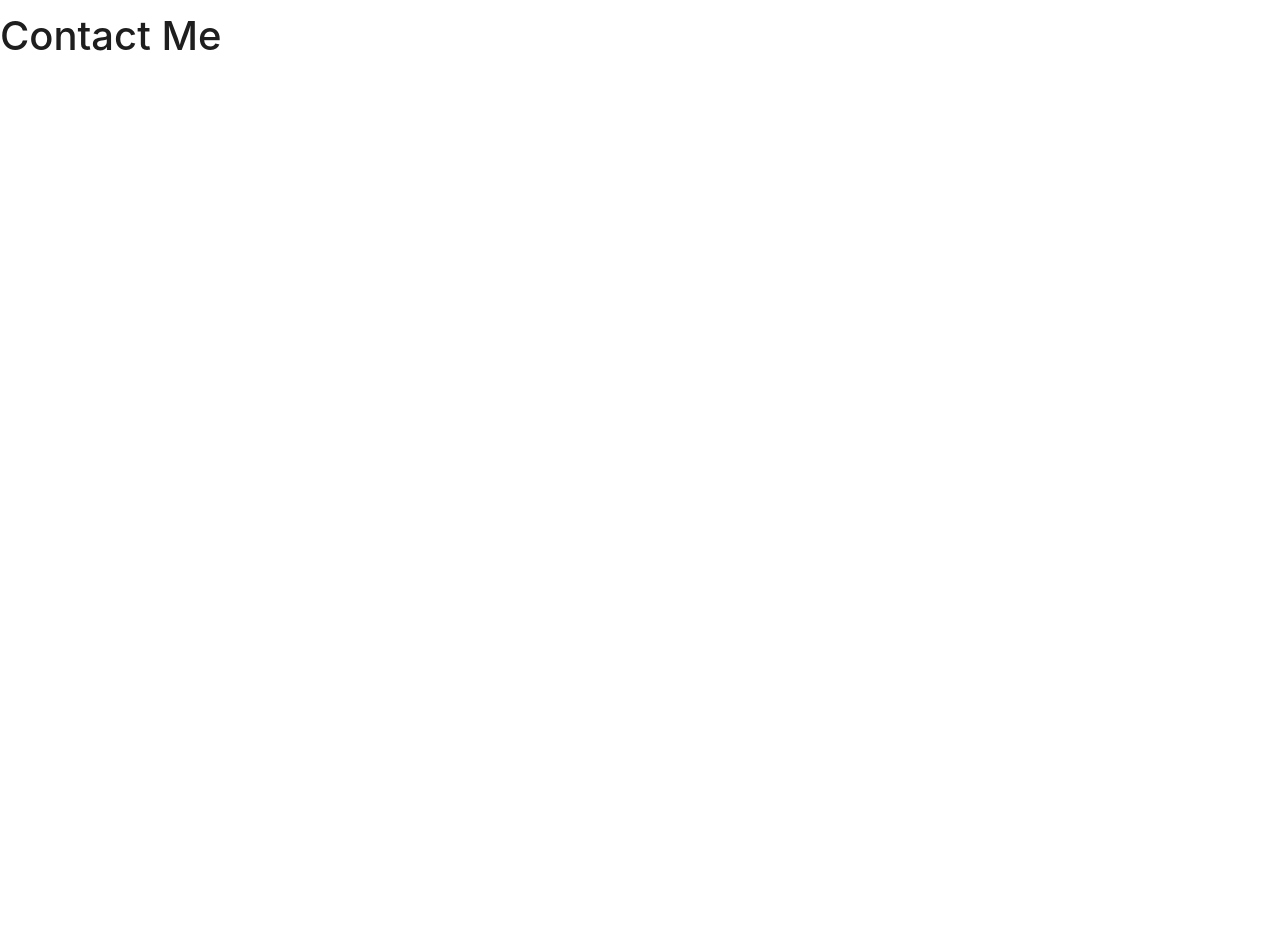
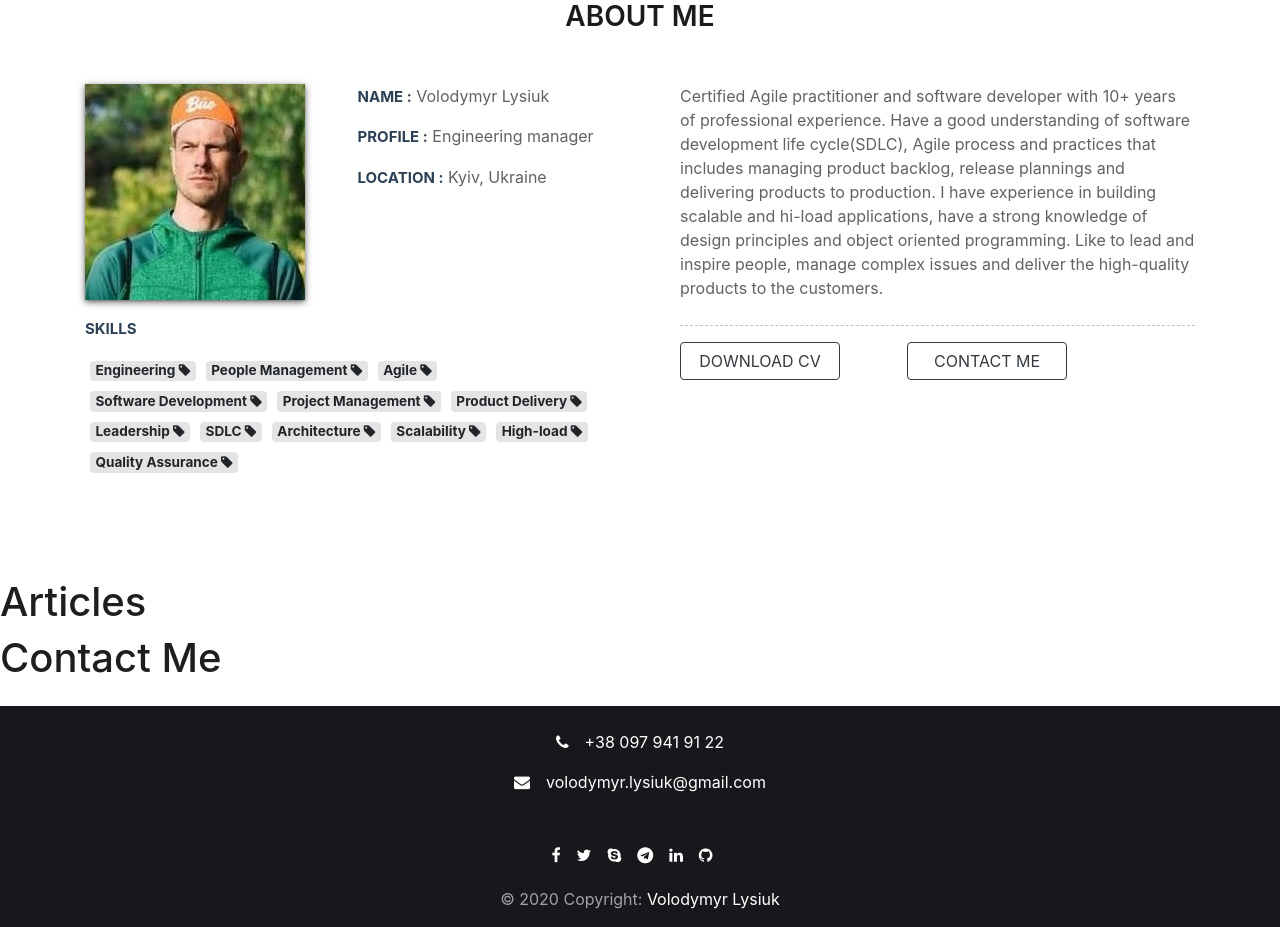
Before and after one commit to VLysiuk/vlysiuk.github.io, a React (Create React App) app: page / in a window 1280 px wide. Shown: the part 900-1827 px from the top of the page. Before the commit the page ends 968 px from the top, so only its background shows below. Built offline with nearby package versions, Linux system fonts and the light colour scheme.

Commit message:
added about page

```diff
--- a/src/About.js
+++ b/src/About.js
@@ -2,8 +2,52 @@ import React from "react"
 
 const About = (props) => {
   return (
-    <div>
-      <h1>HI HI ABOUT</h1>
+    <div class="container page" id="about">
+      <h3 class="page-title">About me</h3>
+      <div class="row gutters-80">
+            <div class="col-md-6">
+              <div class="row">
+                <div class="col-md-6 about-image">
+                  <img class="img-shadow" src={require('./assets/about_photo.jpg')} alt="" />
+                </div>
+                <div class="col-md-6">
+                  <p class="about-bio"><strong>NAME :</strong> Volodymyr Lysiuk</p>
+                  <p class="about-bio"><strong>PROFILE :</strong> Engineering manager</p>
+                  <p class="about-bio"><strong>LOCATION :</strong> Kyiv, Ukraine</p>
+                </div>
+              </div>
+                <p class="about-bio"><strong>SKILLS</strong></p>
+                <div>
+                  <span class="skill-box">Engineering   <i className="fa fa-tag"></i></span>
+                  <span class="skill-box">People Management   <i className="fa fa-tag"></i></span>
+                  <span class="skill-box">Agile   <i className="fa fa-tag"></i></span>
+                  <span class="skill-box">Software Development   <i className="fa fa-tag"></i></span>
+                  <span class="skill-box">Project Management   <i className="fa fa-tag"></i></span>
+                  <span class="skill-box">Product Delivery   <i className="fa fa-tag"></i></span>
+                  <span class="skill-box">Leadership   <i className="fa fa-tag"></i></span>
+                  <span class="skill-box">SDLC   <i className="fa fa-tag"></i></span>
+                  <span class="skill-box">Architecture   <i className="fa fa-tag"></i></span>
+                  <span class="skill-box">Scalability   <i className="fa fa-tag"></i></span>
+                  <span class="skill-box">High-load   <i className="fa fa-tag"></i></span>
+                  <span class="skill-box">Quality Assurance    <i className="fa fa-tag"></i></span>
+                </div>
+            </div>
+            <div class="col-md-6 about-content">
+              <p class="about-description">Certified Agile practitioner and software developer with 10+ years of professional experience.
+                Have a good understanding of software development life cycle(SDLC), Agile process and practices that
+                includes managing product backlog, release plannings and delivering products to production.
+                I have experience in building scalable and hi-load applications, have a strong knowledge of design principles and object oriented programming.
+                Like to lead and inspire people, manage complex issues and deliver the high-quality products to the customers. </p>
+              <div class="row">
+                <div class="col-md-5">
+                  <a class="btn btn-outline-dark about-button" href="V.Lysiuk_CV_current.pdf">DOWNLOAD CV</a>
+                </div>
+                <div class="col-md-5">
+                  <a class="btn btn-outline-dark about-button" href="#contact">CONTACT ME</a>
+                </div>
+              </div>
+            </div>
+          </div>
 
     </div>
   )
--- a/src/App.css
+++ b/src/App.css
@@ -112,6 +112,17 @@ a:hover {
   vertical-align: middle;
 }
 
+.page-title {
+  text-align: center;
+  text-transform: uppercase;
+  color: #1B1B1B;
+  font-weight: 600;
+}
+
+.page {
+  margin-top: 100px;
+	margin-bottom: 100px;
+}
 /*======================================
 //--//-->   NAVIGATION
 ======================================*/
@@ -230,6 +241,7 @@ a:hover {
 .navbar-b .dropdown-menu {
   margin: 1.12rem 0 0;
   border-radius: 0;
+  background-color: #1b1b1b;
 }
 
 .navbar-b .dropdown-menu .dropdown-item {
@@ -256,9 +268,15 @@ a:hover {
 .navbar-b.navbar-reduce .nav-link:before {
   margin-left: 18px;
 }
+
+#navbarDefault.ncl {
+  background-color: tomato;
+}
+#navbarDefault {
+  background-color: transparent;
+}
 */
 /*--/ Hamburger Navbar /--*/
-
 .navbar-toggler {
   position: relative;
 }
@@ -445,3 +463,110 @@ a:hover {
   text-shadow: 0 0 15px whitesmoke;
   transform: translate(0, -5px);
 }
+
+/*======================================
+//--//-->   ABOUT
+======================================*/
+
+@media screen and (max-width: 991px){
+  .about-image{
+   text-align: center;
+ }
+}
+
+.gutters-80.row{
+  margin-right: -40px;
+  margin-left: -40px;
+  margin-top: 50px;
+}
+
+.gutters-80 > [class^="col-"], .gutters-80 > [class^="col-"]{
+  padding-right: 40px;
+  padding-left: 40px;
+}
+
+.about-image {
+  display: block;
+  width: 100%;
+  margin-bottom: 1rem;
+}
+
+.about-content {
+
+}
+
+.about-description {
+  font-size: 16px;
+  color: #636262;
+  padding-bottom: 25px;
+  border-bottom: 1px #C1C1C1 dashed;
+  display: block;
+}
+
+.about-bio{
+  font-size: 16px;
+  color: #636262;
+}
+
+.about-bio strong{
+  font-size: 15px;
+  color: #2c4055;
+}
+
+.img-shadow {
+    background-color: #fff;
+    z-index: 2;
+    box-shadow: 0 1px 2px 0 rgba(0, 0, 0, 0.2), 0 2px 7px 0 rgba(0, 0, 0, 0.6);
+}
+
+.box-shadow-full {
+  padding: 3rem 1.25rem;
+  position: relative;
+  background-color: #fff;
+  margin-bottom: 3rem;
+  z-index: 2;
+  box-shadow: 0 1px 1px 0 rgba(0, 0, 0, 0.06), 0 2px 5px 0 rgba(0, 0, 0, 0.2);
+}
+
+.about-button {
+  width: 160px;
+}
+
+.skill-box {
+  display: inline-block;
+  padding: 0.25em 0.4em;
+  color: #212529;
+  background-color: #e4e4e4;
+  font-size: 85%;
+  font-weight: 700;
+  line-height: 1;
+  text-align: center;
+  white-space: nowrap;
+  vertical-align: baseline;
+  border-radius: 0.25rem;
+  margin: 5px;;
+  transition: color 0.15s ease-in-out, background-color 0.15s ease-in-out, border-color 0.15s ease-in-out, box-shadow 0.15s ease-in-out;
+}
+
+/*======================================
+//--//-->   FOOTER
+======================================*/
+.page-footer,.top-nav-collapse {
+  background-color:#16181b;
+  bottom: 0;
+    color: #fff;
+}
+
+.footer-copyright {
+  overflow: hidden;
+  color: rgba(255,255,255,0.6);
+  background-color:  #16181b;;
+}
+
+footer.page-footer a {
+  color: #fff;
+}
+
+.mb-4, .my-4 {
+  margin-bottom: 1.0rem!important;
+}
--- a/src/App.js
+++ b/src/App.js
@@ -8,6 +8,7 @@ import About from './About';
 import Blog from './Blog';
 import Resume from './Resume';
 import Contact from './Contact';
+import Footer from './components/Footer';
 
 function App() {
   return (
@@ -18,6 +19,7 @@ function App() {
         <About />
         <Blog />
         <Contact />
+        <Footer />
       </div>
     </BrowserRouter>
   );
--- /dev/null
+++ b/src/components/Footer.js
@@ -0,0 +1,48 @@
+import React, {useState, useLayoutEffect}  from "react"
+import "bootstrap/dist/css/bootstrap.css";
+
+const Footer = (props) => {
+    return(
+        <footer class="page-footer text-center font-small mt-4 wow fadeIn" id="contact">
+
+        <div class="pt-4">
+            <p><i class="fa fa-phone mr-3"></i>+38 097 941 91 22</p>
+            <p><i class="fa fa-envelope mr-3"></i>volodymyr.lysiuk@gmail.com</p>
+        </div>
+
+        <hr class="my-4" />
+
+        <div class="pb-1">
+        <a href="https://www.facebook.com/volodymyr.lysiuk/" target="_blank" rel="noopener noreferrer">
+            <i class="fa fa-facebook-f mr-3"></i>
+        </a>
+
+        <a href="https://twitter.com/vlysiuk" target="_blank" rel="noopener noreferrer">
+            <i class="fa fa-twitter mr-3"></i>
+        </a>
+
+        <a href="https://join.skype.com/invite/ocKDf0DP2DH7">
+            <i class="fa fa-skype mr-3"></i>
+        </a>
+
+        <a href="tg://resolve?domain=karapuzzx">
+            <i class="fa fa-telegram mr-3"></i>
+        </a>
+
+        <a href="https://www.linkedin.com/in/vlysiuk" target="_blank" rel="noopener noreferrer">
+            <i class="fa fa-linkedin mr-3"></i>
+        </a>
+
+        <a href="https://vlysiuk.github.io/" target="_blank" rel="noopener noreferrer">
+            <i class="fa fa-github mr-3"></i>
+        </a>
+        </div>
+        <div class="footer-copyright py-3">
+        © 2020 Copyright:
+        <a href="https://vlysiuk.github.io/" target="_blank" rel="noopener noreferrer"> Volodymyr Lysiuk </a>
+        </div>
+    </footer>
+    )
+}
+
+export default Footer;
--- a/src/components/Navigation.js
+++ b/src/components/Navigation.js
@@ -3,6 +3,9 @@ import "bootstrap/dist/css/bootstrap.css";
 
 const Navigation = (props) => {
     const [scrollY, setScrollY] = useState(0);
+    const [isNavCollapsed, setIsNavCollapsed] = useState(true);
+
+    const handleNavCollapse = () => setIsNavCollapsed(!isNavCollapsed);
 
     useLayoutEffect(() => {
         const handleScroll = e => {
@@ -17,16 +20,16 @@ const Navigation = (props) => {
       }, []);
 
     return (
-        <nav className={scrollY > 20 ? "navbar navbar-b navbar-reduce navbar-expand-md fixed-top"
+        <nav className={scrollY > 20? "navbar navbar-b navbar-reduce navbar-expand-md fixed-top"
                     : "navbar navbar-b navbar-trans navbar-expand-md fixed-top"} id="mainNav">
         <div class="container">
         <button class="navbar-toggler collapsed" type="button" data-toggle="collapse" data-target="#navbarDefault"
-            aria-controls="navbarDefault" aria-expanded="false" aria-label="Toggle navigation">
+            aria-controls="navbarDefault" aria-expanded={!isNavCollapsed ? true : false} aria-label="Toggle navigation" onClick={handleNavCollapse}>
             <span></span>
             <span></span>
             <span></span>
         </button>
-        <div class="navbar-collapse collapse justify-content-end" id="navbarDefault">
+        <div class={`${isNavCollapsed ? 'collapse' : ''} navbar-collapse justify-content-end`} id="navbarDefault">
             <ul class="navbar-nav">
             <li class="nav-item">
                 <a class="nav-link active" href="#home">HOME</a>
@@ -38,13 +41,10 @@ const Navigation = (props) => {
                 <a class="nav-link" href="#service">Services</a>
             </li>
             <li class="nav-item">
-                <a class="nav-link" href="#work">Projects</a>
-            </li>
-            <li class="nav-item">
                 <a class="nav-link" href="#blog">BLOG</a>
             </li>
             <li class="nav-item">
-                <a class="nav-link" href="#contact">CONTACT</a>
+                <a class="nav-link" href="#contact">CONTACTS</a>
             </li>
             </ul>
         </div>
```
Also changed, not shown: src/assets/about_photo.jpg (added), 1 other file (tests, documents, lock files or other folders).
